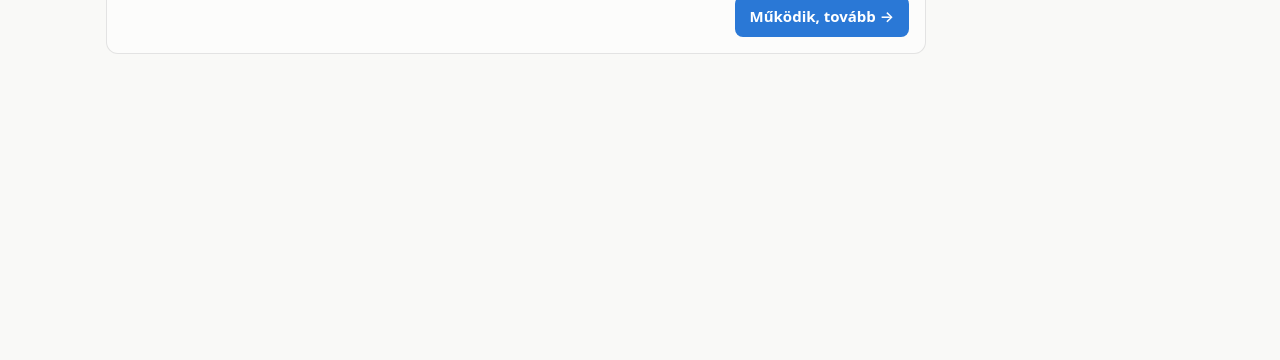
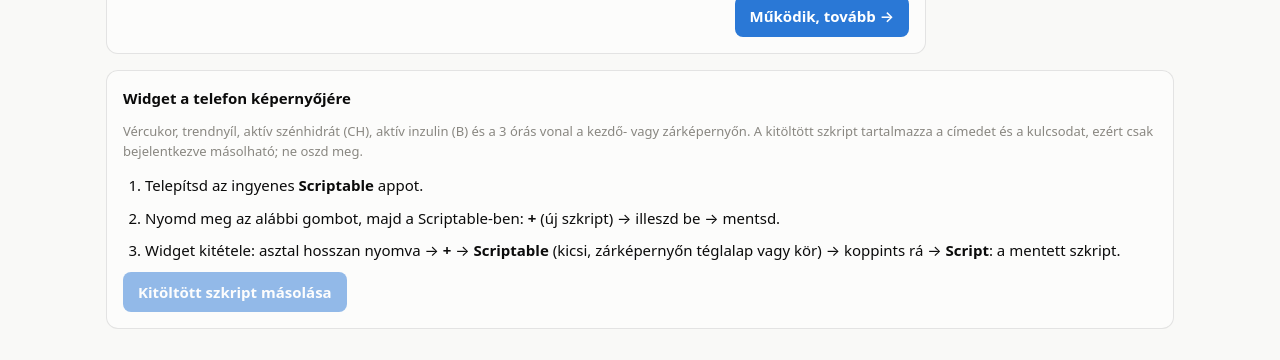
Before and after one commit to Baltazarka/cukornaplo, a Nuxt app: page /telefon in a window 1280 px wide. Shown: the part 437-797 px from the top of the page. Built offline with nearby package versions, Linux system fonts and the light colour scheme; no server answers.

Commit message:
Telefon oldal: a Scriptable-widget szkript kitöltve (cím és kulcs) másolható
Co-Authored-By: Claude Sonnet 5.5 <noreply@anthropic.com>

```diff
--- a/app/pages/telefon.vue
+++ b/app/pages/telefon.vue
@@ -1,10 +1,31 @@
 <script setup lang="ts">
 // Az InPen-automatizálás képernyőképe (public/guide/).
 const AUTOMATION_SHOT = '/guide/automatizalas.webp'
+import widgetTemplate from '../../docs/scriptable-widget.js?raw'
 // Telefonos beállító varázsló: kapcsolatteszt, InPen → Egészség, küldés módja, beállítás, próba.
 const { data: s } = await useFetch('/api/settings')
 const token = computed(() => s.value?.token ?? '')
 const ingestUrl = computed(() => (import.meta.client ? window.location.origin : '') + '/api/ingest')
+
+// Scriptable-widget: a szkript sablonja, a saját címeddel és kulcsoddal kitöltve (csak bejelentkezve érhető el).
+const widgetCopied = ref(false)
+async function copyWidget() {
+  const code = widgetTemplate
+    .replace(/const URL_BASE = '[^']*'/, () => `const URL_BASE = '${window.location.origin}'`)
+    .replace(/const KULCS = '[^']*'/, () => `const KULCS = '${token.value}'`)
+  try {
+    await navigator.clipboard.writeText(code)
+  } catch {
+    const ta = document.createElement('textarea')
+    ta.value = code
+    document.body.appendChild(ta)
+    ta.select()
+    document.execCommand('copy')
+    ta.remove()
+  }
+  widgetCopied.value = true
+  setTimeout(() => (widgetCopied.value = false), 2000)
+}
 
 function isLanUrl(url: string): boolean {
   try {
@@ -266,5 +287,19 @@ onBeforeUnmount(() => { if (timer) clearTimeout(timer) })
       </template>
       <div class="nav-row"><button class="btn ghost" @click="step = 4">← Vissza</button><NuxtLink class="btn" to="/">Kész, irány a napló →</NuxtLink></div>
     </section>
+
+    <section class="card">
+      <h2>Widget a telefon képernyőjére</h2>
+      <p class="muted small">
+        Vércukor, trendnyíl, aktív szénhidrát (CH), aktív inzulin (B) és a 3 órás vonal a kezdő- vagy zárképernyőn.
+        A kitöltött szkript tartalmazza a címedet és a kulcsodat, ezért csak bejelentkezve másolható; ne oszd meg.
+      </p>
+      <ol class="steps">
+        <li>Telepítsd az ingyenes <b>Scriptable</b> appot.</li>
+        <li>Nyomd meg az alábbi gombot, majd a Scriptable-ben: <b>+</b> (új szkript) → illeszd be → mentsd.</li>
+        <li>Widget kitétele: asztal hosszan nyomva → <b>+</b> → <b>Scriptable</b> (kicsi, zárképernyőn téglalap vagy kör) → koppints rá → <b>Script</b>: a mentett szkript.</li>
+      </ol>
+      <div class="btn-row"><button type="button" :disabled="!token" @click="copyWidget">{{ widgetCopied ? 'Másolva ✓' : 'Kitöltött szkript másolása' }}</button></div>
+    </section>
   </main>
 </template>
```
